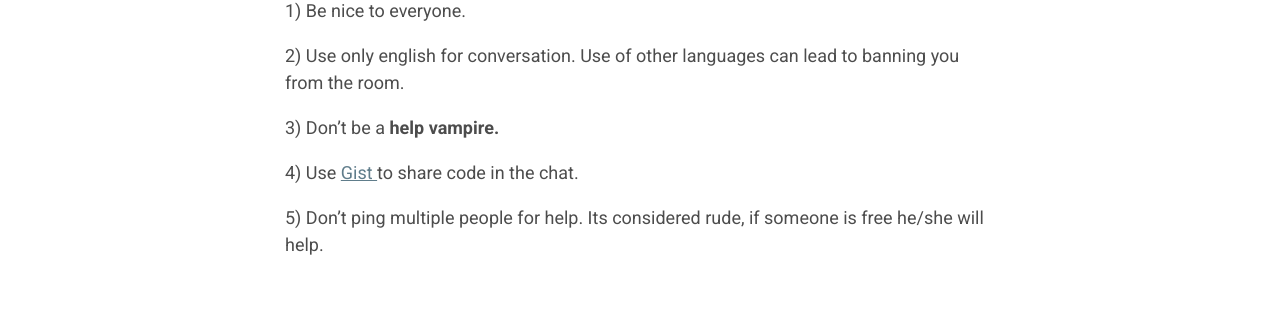
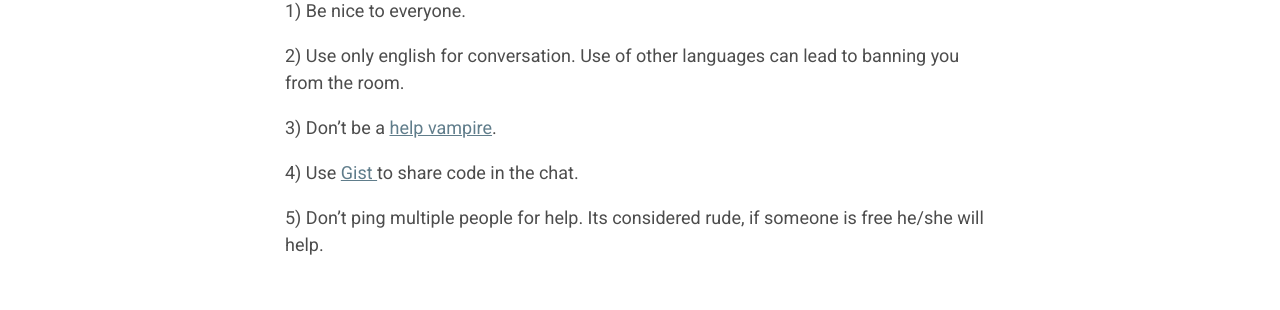
Before and after one commit to Shubhank101/iOSAndroidChaosOverFlow, a Jekyll site: the page built from index.markdown, in a window 1280 px wide. Shown: the part 434-744 px from the top of the page. Built offline with Jekyll 4.4.1, drawn with Linux system fonts in a browser that asks for light colours.

```diff
--- a/index.markdown
+++ b/index.markdown
@@ -8,7 +8,7 @@ title: iOS Android ChaosOverFlow!
 
 2) Use only english for conversation. Use of other languages can lead to banning you from the room.
 
-3) Don't be a <b>help vampire<b>.
+3) Don't be a <a href="http://www.urbandictionary.com/define.php?term=help+vampire" target="new"> help vampire</a>.
 
 4) Use <a href="http://gist.github.com"> Gist </a> to share code in the chat.
 
```
